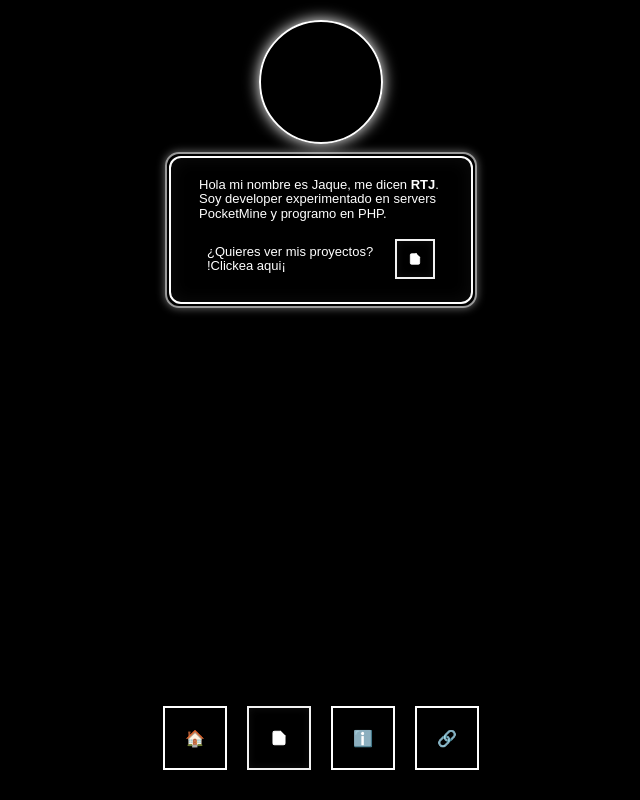
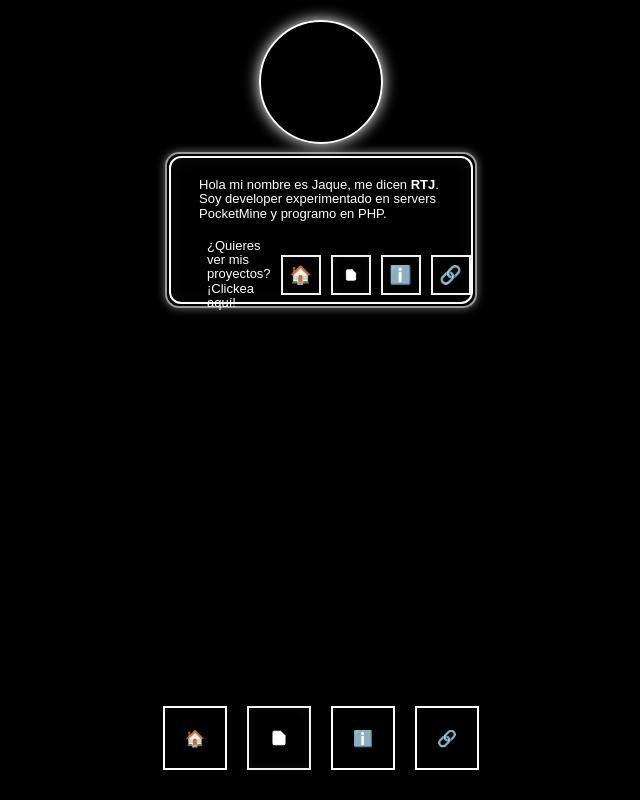
Before and after one commit to rtj-portafolio/rtj-portafolio.github.io, a plain HTML site: page index.html in a window 1280 px wide. Shown: the whole page, without its empty margins (319-959 px from the left). Drawn offline with nearby package versions, Linux system fonts and the light colour scheme.

Commit message:
added new style

```diff
--- a/index.html
+++ b/index.html
@@ -28,13 +28,17 @@
     <div>
       Hola mi nombre es Jaque, me dicen <strong>RTJ</strong>. Soy developer experimentado en servers PocketMine y programo en PHP.
       <div style="margin-top:10px; display:flex; gap:10px; align-items:center; justify-content:flex-start;">
-        <span>¿Quieres ver mis proyectos? !Clickea aqui¡</span>
+        <span>¿Quieres ver mis proyectos? ¡Clickea aquí!</span>
+        <!-- Small buttons copied into the badge -->
+        <a class="menu-item btn-black" href="index.html" title="Inicio" aria-label="Inicio">🏠</a>
         <a class="menu-item btn-black" href="projects.html" title="Proyectos" aria-label="Proyectos">
           <svg width="18" height="18" viewBox="0 0 24 24" fill="none" xmlns="http://www.w3.org/2000/svg" aria-hidden="true">
             <path d="M14 3H6a2 2 0 0 0-2 2v14a2 2 0 0 0 2 2h12a2 2 0 0 0 2-2V9l-6-6z" stroke="currentColor" stroke-width="1.4" stroke-linecap="round" stroke-linejoin="round"/>
             <path d="M14 3v6h6" stroke="currentColor" stroke-width="1.4" stroke-linecap="round" stroke-linejoin="round"/>
           </svg>
         </a>
+        <a class="menu-item btn-black" href="about.html" title="Info" aria-label="Info">ℹ️</a>
+        <a class="menu-item btn-black" href="#" title="Enlace" aria-label="Enlace">🔗</a>
       </div>
     </div>
   </div>
```
